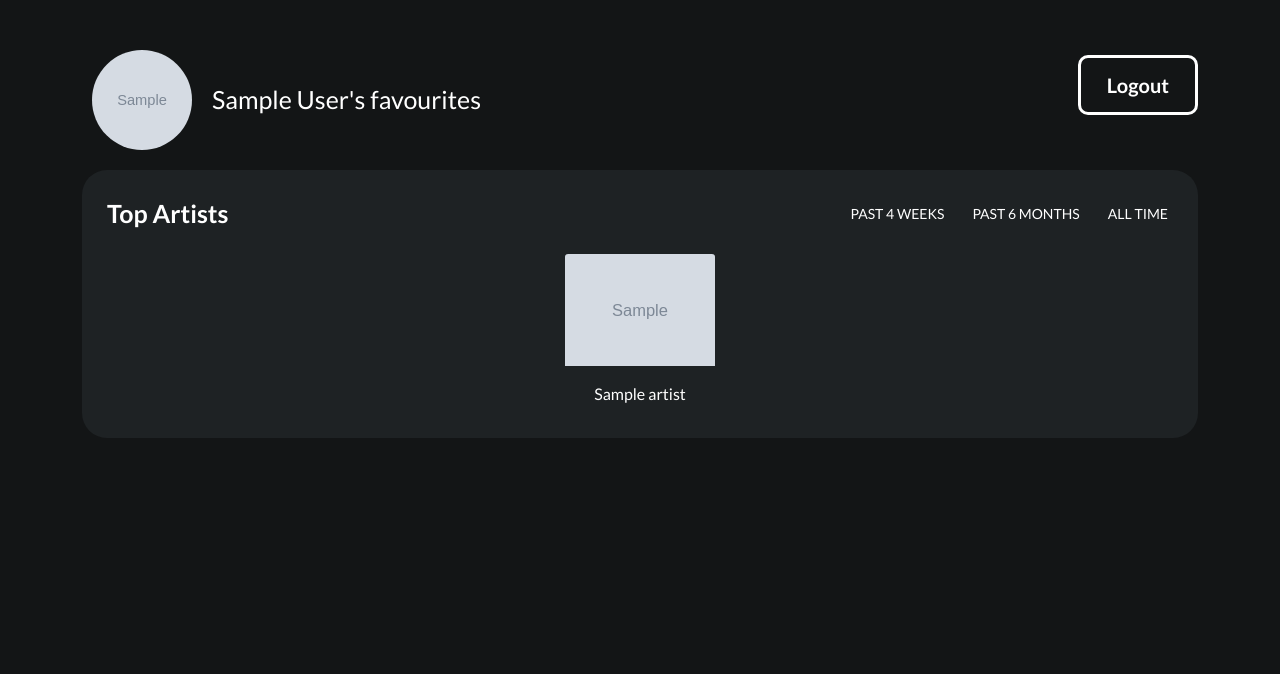
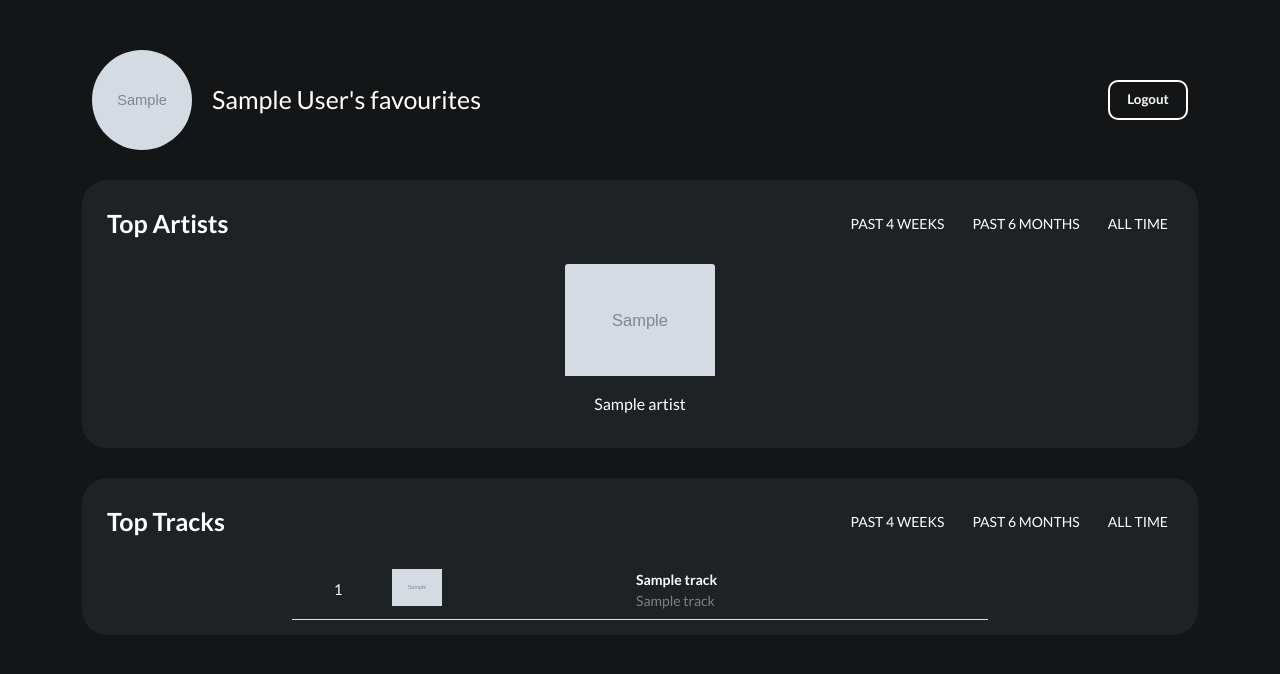
Before and after one commit to mpoteryk/favourites-for-spotify, a Flask app: template templates/favourites.html in a window 1280 px wide. Shown: the top 674 px of the page. Run offline with Flask 2, Linux system fonts and the light colour scheme; the template is opened without the code that fills it: most values are stand-ins (such as "Sample title", 1, 10 or a date in 2020); grey boxes marked "Sample" are stand-in pictures.

Commit message:
Add top tracks to favourites page

```diff
--- a/static/main.css
+++ b/static/main.css
@@ -69,13 +69,13 @@ body#favourites {
     display: flex;
     justify-content: space-between;
     align-items: center;
+    margin: 50px 10px 30px;
 }
 
 .profile-header {
     display: flex;
     justify-content: flex-start;
     align-items: center;
-    margin: 50px 10px 20px;
 }
 
 .profile-image {
@@ -90,6 +90,16 @@ body#favourites {
 .user-profile-text {
     color: white;
     font-size: 25px;
+}
+
+/* log-out button */
+
+.log-out-container {
+    align-items: center;
+}
+
+#log-out {
+    font-size: 10pt;
 }
 
 /* top artists */
@@ -163,3 +173,37 @@ button:focus.time-range-button {
     background-color: #2E3438;
     border: 2px solid var(--primary-color);
 }
+
+/* top tracks */
+
+.table {
+    margin: 0 auto;
+    width: 80%;
+    font-size: 14px;
+}
+
+.rank {
+    color: white;
+    vertical-align: middle;
+    text-align: center;
+    font-size: 15px;
+}
+
+.track-image {
+    max-width: 50px;
+    width: 50px;
+    width: auto;
+}
+
+.track-and-artist-name {
+    vertical-align: middle;
+}
+
+#track-name {
+    color: white;
+    font-weight: bold;
+}
+
+#artist-name {
+    color: grey;
+}
--- a/templates/favourites.html
+++ b/templates/favourites.html
@@ -5,7 +5,7 @@
   <meta name = "viewport" content = "width = device-width, initial-scale = 1">
   <link href="https://cdn.jsdelivr.net/npm/bootstrap@5.0.2/dist/css/bootstrap.min.css" rel="stylesheet" integrity="sha384-EVSTQN3/azprG1Anm3QDgpJLIm9Nao0Yz1ztcQTwFspd3yD65VohhpuuCOmLASjC" crossorigin="anonymous">
   <link rel = "stylesheet" href = "/static/main.css">
-  <script src="https://cdn.jsdelivr.net/npm/chart.js"></script>
+  <!-- <script src="https://cdn.jsdelivr.net/npm/chart.js"></script> -->
   <!-- <script src = "/static/scripts.js" defer></script> -->
   <title>Your Favourites</title>
   </head>
@@ -21,8 +21,8 @@
                 </div>
                 <div class = "user-profile-text"">{{userProfile.display_name}}'s favourites</div>
             </div>
-            <div>
-                <a href = "#"><button type = "button" class = "log-in-out-button">Logout</button></a>
+            <div class = "log-out-container">
+                <a href = "#"><button type = "button" class = "log-in-out-button" id = "log-out">Logout</button></a>
             </div>
         </div>
 
@@ -56,9 +56,39 @@
         </section>
 
         <!-- top tracks -->
+        <section class = "content-element">
 
+            <div class = "item-title-container">
+                <div class = "top-items-title">Top Tracks</div>
+                <div class = "time-range-menu" id = "track-buttons">
+                    <button class = "time-range-button active" type = "button" id = "short-term-button">Past 4 weeks</button>
+                    <button class = "time-range-button" type = "button" id = "medium-term-button">Past 6 months</button>
+                    <button class = "time-range-button" type = "button" id = "long-term-button">All time</button>
+                </div>
+            </div>
 
+            <div class = "table" id = "tracks-table">
+                <table class = "table table-hover table-border-bottom">
+                  <tbody id = "tracks-table-body">
+                    {% for track in userTopTracks %}
+                    <tr>
+                      <td class = "rank">{{loop.index}}</td>
+                      <td>
+                        <img src = {{track.track_images[0].url}} class = "track-image" alt = "Track Image">
+                      </td>
+                      <td class = "track-and-artist-name">
+                        <div class = "container">
+                            <div class = "row" id = "track-name">{{track.track_name}}</div>
+                            <div class = "row" id = "artist-name">{{track.artist_name}}</div>
+                        </div>
+                      </td>
+                    </tr>
+                    {% endfor %}
+                  </tbody>
+                </table>
+            </div>
 
+        </section>
 
     </div>
 
```
